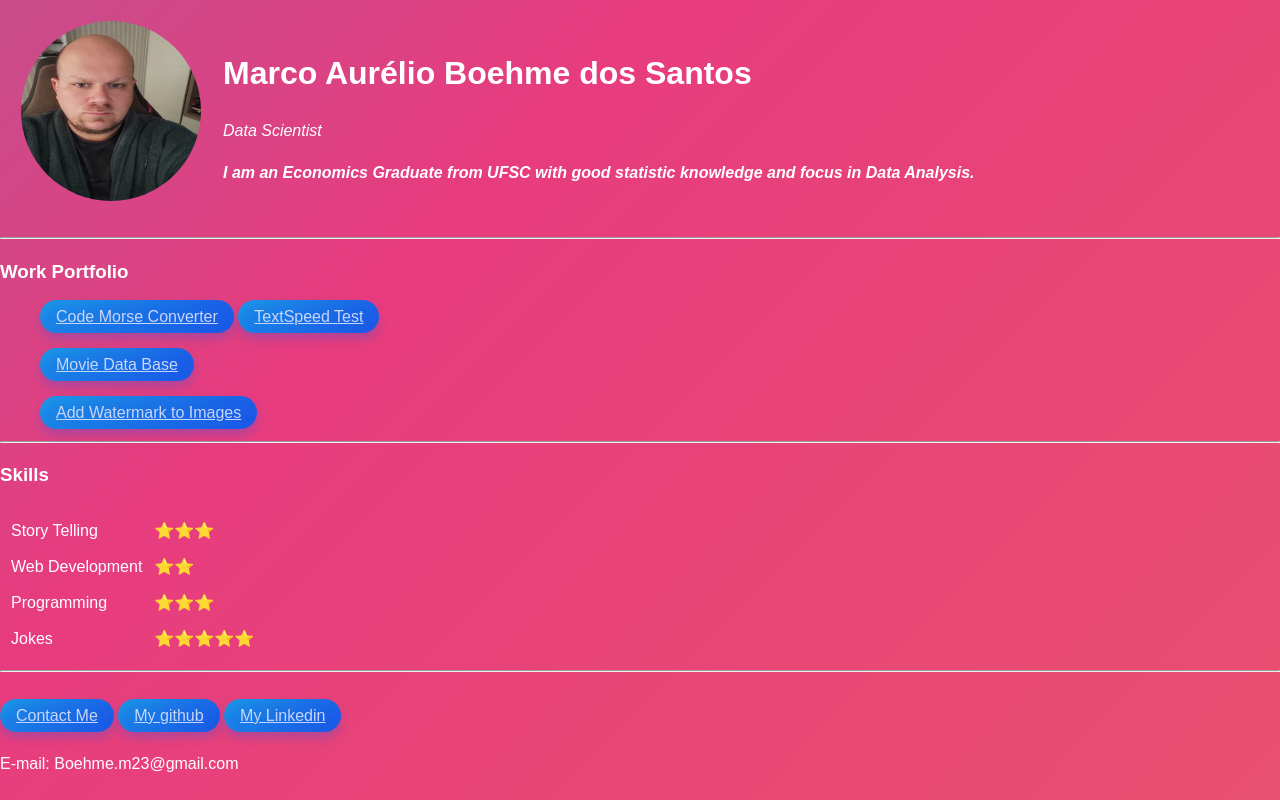
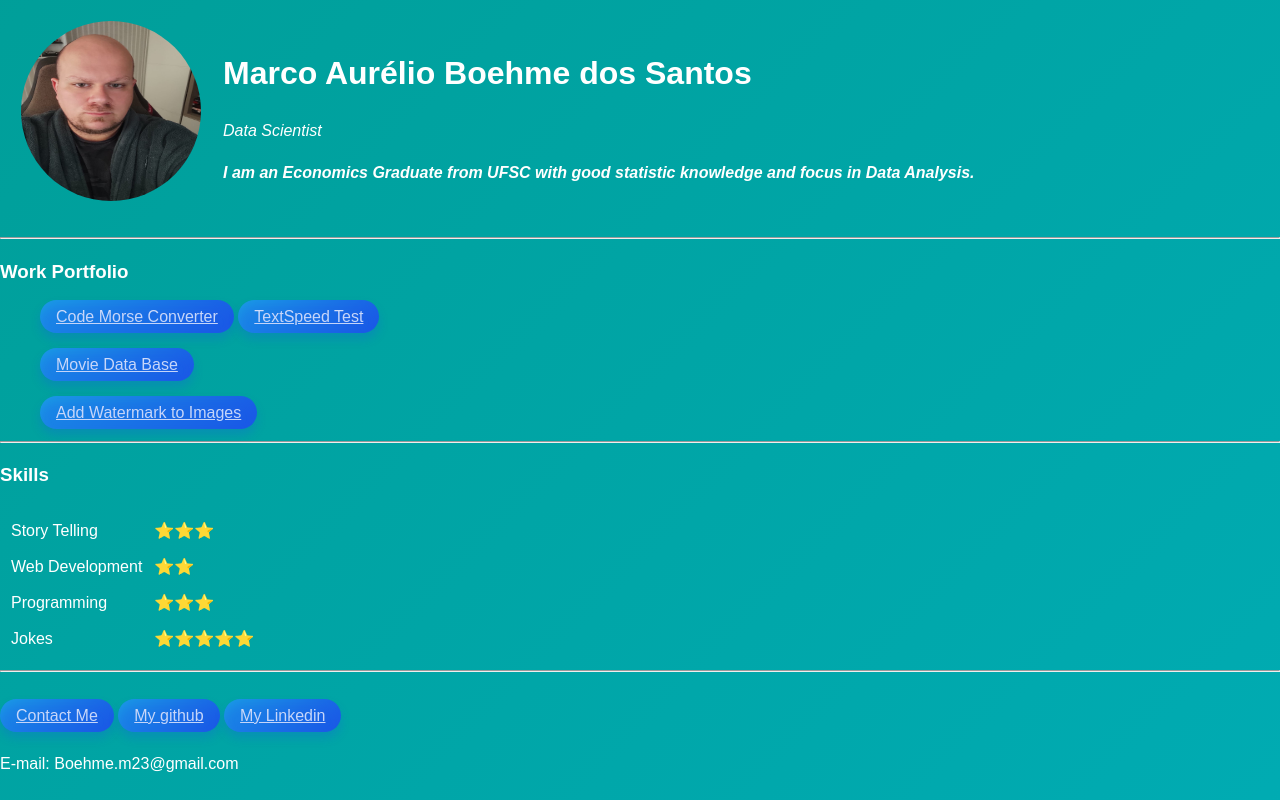
Before and after one commit to Boehme23/Website, a Flask app: page / in a window 1280 px wide. Run offline with Flask 3, Linux system fonts and the light colour scheme; some libraries are stand-ins or nearby versions.

Commit message:
cores do background gradient

```diff
--- a/static/css/styles.css
+++ b/static/css/styles.css
@@ -504,7 +504,7 @@ Specifies a size adjustment for displaying text content in mobile browsers.
 : 100%;
 }
 body {
-  background: linear-gradient(-45deg, #ee7752, #e73c7e, #23a6d5, #23d5ab);
+  background: linear-gradient(-45deg, #00bcd4, #009688,  #1e3c72);
   background-size: 500vmax 500vmax;
   animation: gradientAnimation 15s ease infinite;
   min-height: 100vh;
```
